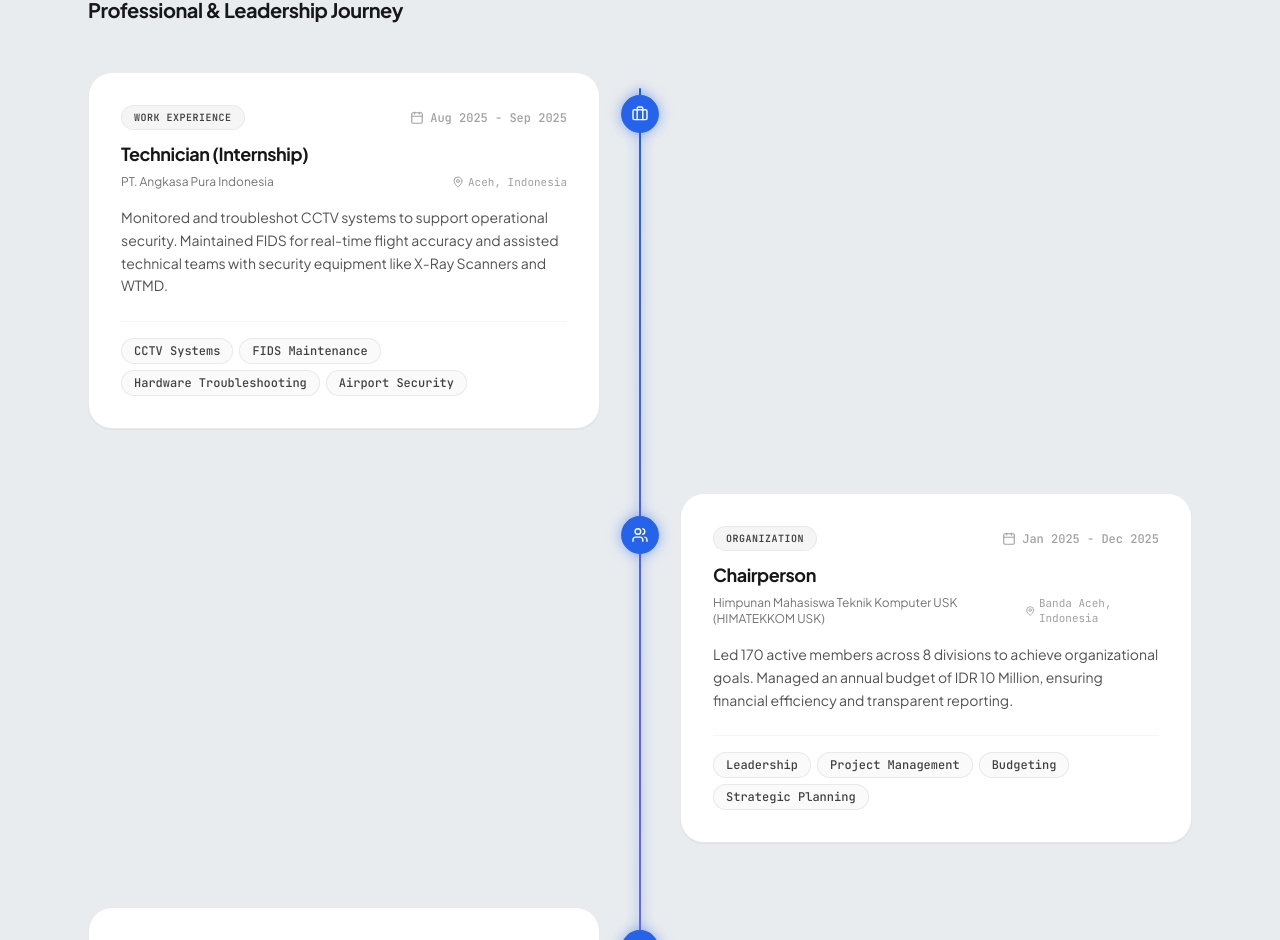
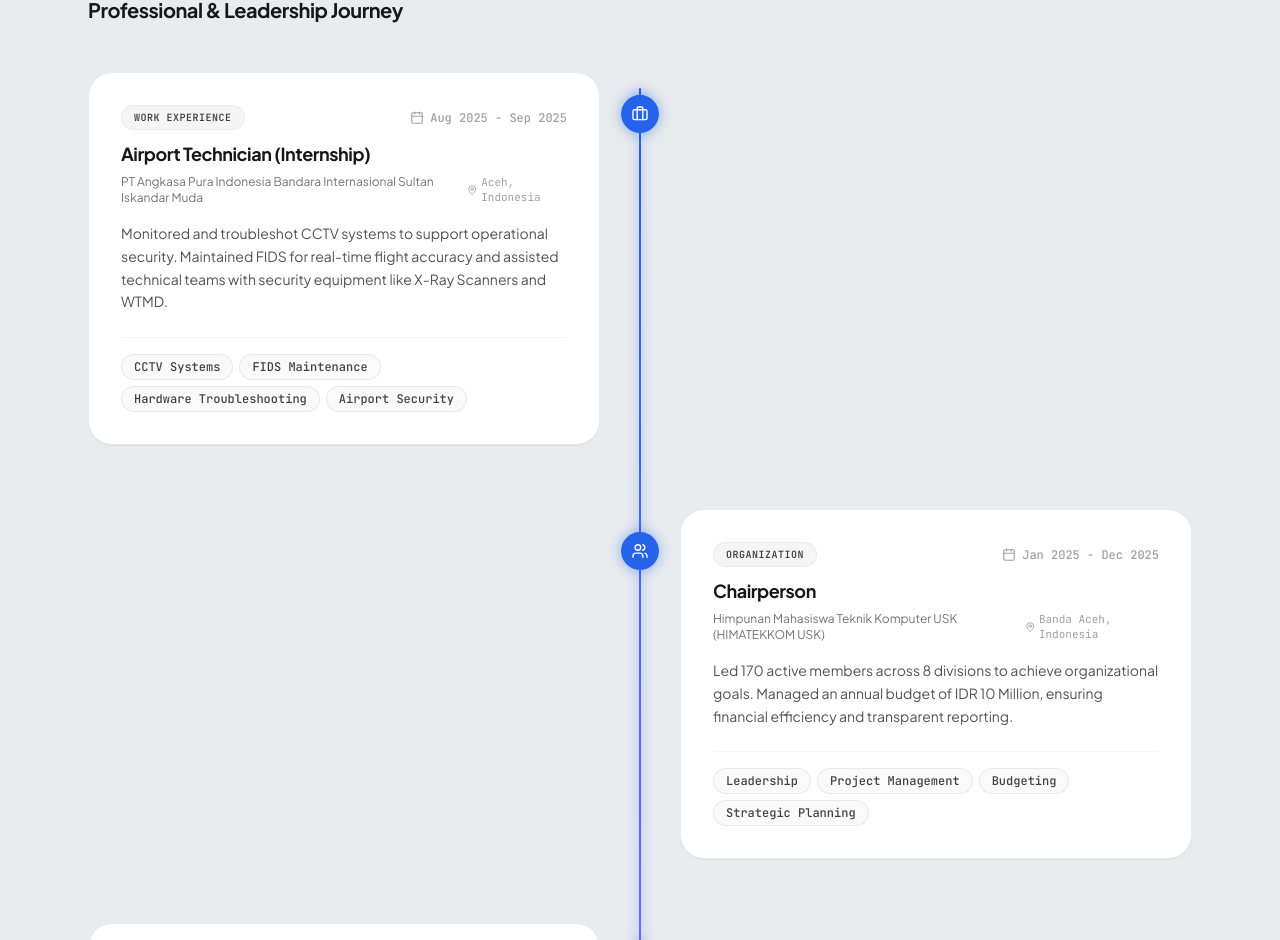
Before and after one commit to farhanfrmnd/my-portfolio, a Next.js app: page / in a window 1280 px wide. Shown: the part 1873-2813 px from the top of the page. Built offline with nearby package versions, Linux system fonts and the light colour scheme; no server answers.

Commit message:
Update: Experience.tsx

```diff
--- a/components/Experience.tsx
+++ b/components/Experience.tsx
@@ -21,8 +21,8 @@ const EXPERIENCES: ExperienceItem[] = [
     id: "exp-1",
     type: "work",
     category: "Work Experience",
-    role: "Technician (Internship)",
-    company: "PT. Angkasa Pura Indonesia",
+    role: "Airport Technician (Internship)",
+    company: "PT Angkasa Pura Indonesia Bandara Internasional Sultan Iskandar Muda",
     location: "Aceh, Indonesia",
     period: "Aug 2025 - Sep 2025",
     description:
```
